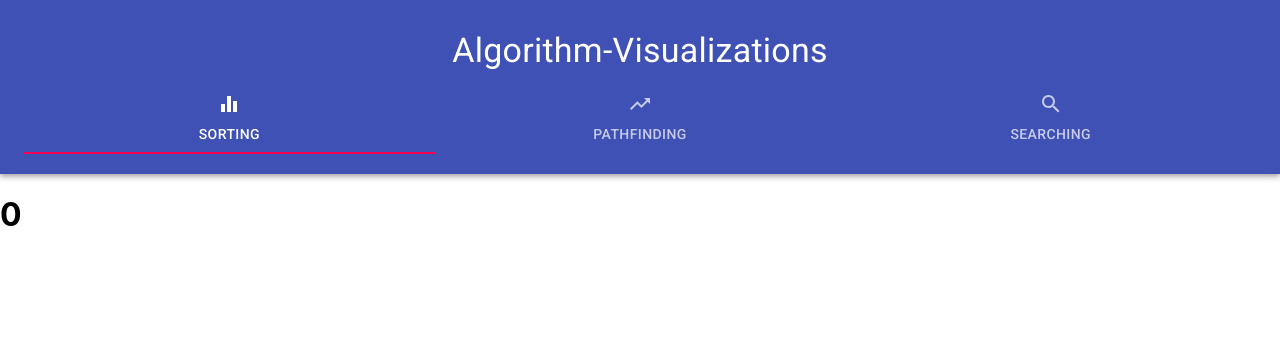
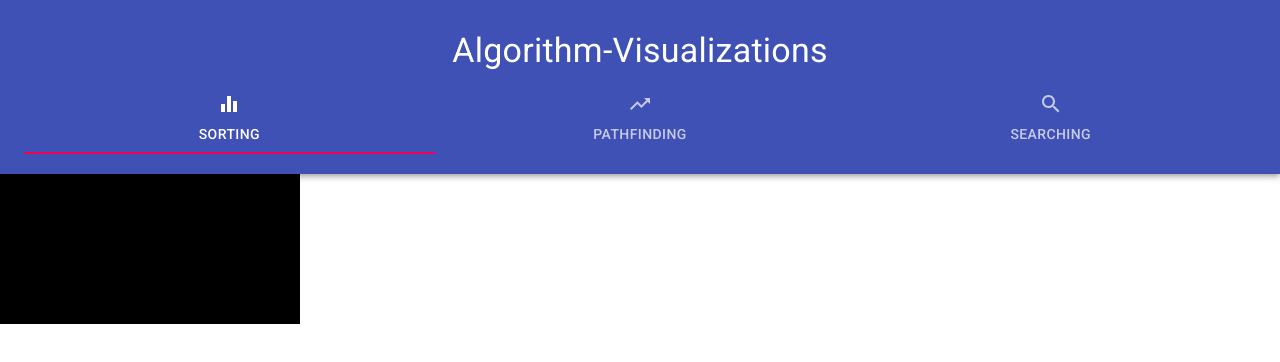
Before and after one commit to Luvkitri/algo-visualizations, a React (Create React App) app: page / in a window 1280 px wide. Shown: the top 362 px of the page. Built offline with nearby package versions, Linux system fonts and the light colour scheme.

Commit message:
Added some basic canvas logic

```diff
--- a/src/components/SortCanvas/index.tsx
+++ b/src/components/SortCanvas/index.tsx
@@ -1,7 +1,20 @@
-import React from 'react';
+import React, { useEffect, useRef } from 'react';
 
 const SortCanvas: React.FC = () => {
-  return <div></div>;
+  const canvasRef = useRef<HTMLCanvasElement>(null);
+
+  useEffect(() => {
+    const canvas = canvasRef.current;
+
+    const context = canvas?.getContext('2d');
+    if (context !== null && context !== undefined) {
+      //Our first draw
+      context.fillStyle = '#000000';
+      context.fillRect(0, 0, context.canvas.width, context.canvas.height);
+    }
+  }, []);
+
+  return <canvas ref={canvasRef}></canvas>;
 };
 
 export default SortCanvas;
--- a/src/components/TabPanel/index.tsx
+++ b/src/components/TabPanel/index.tsx
@@ -1,4 +1,5 @@
 import React from 'react';
+import SortCanvas from '../SortCanvas';
 
 type Props = {
   value: number,
@@ -9,7 +10,7 @@ const TabPanel: React.FC<Props> = ({ value, index }) => {
   return (
     <div>
       {value === index && (
-        <h1>{index}</h1>
+        <SortCanvas />
       )}
     </div>
   )
```
